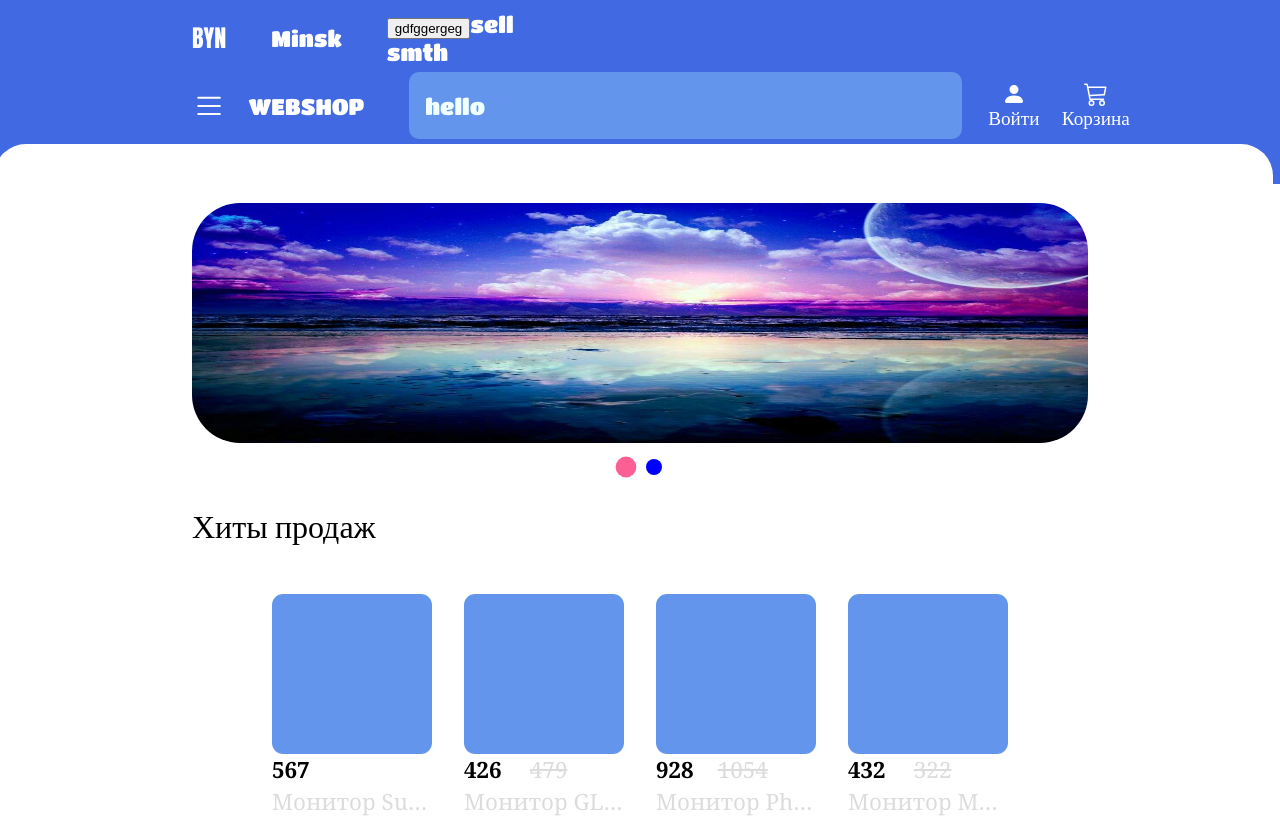
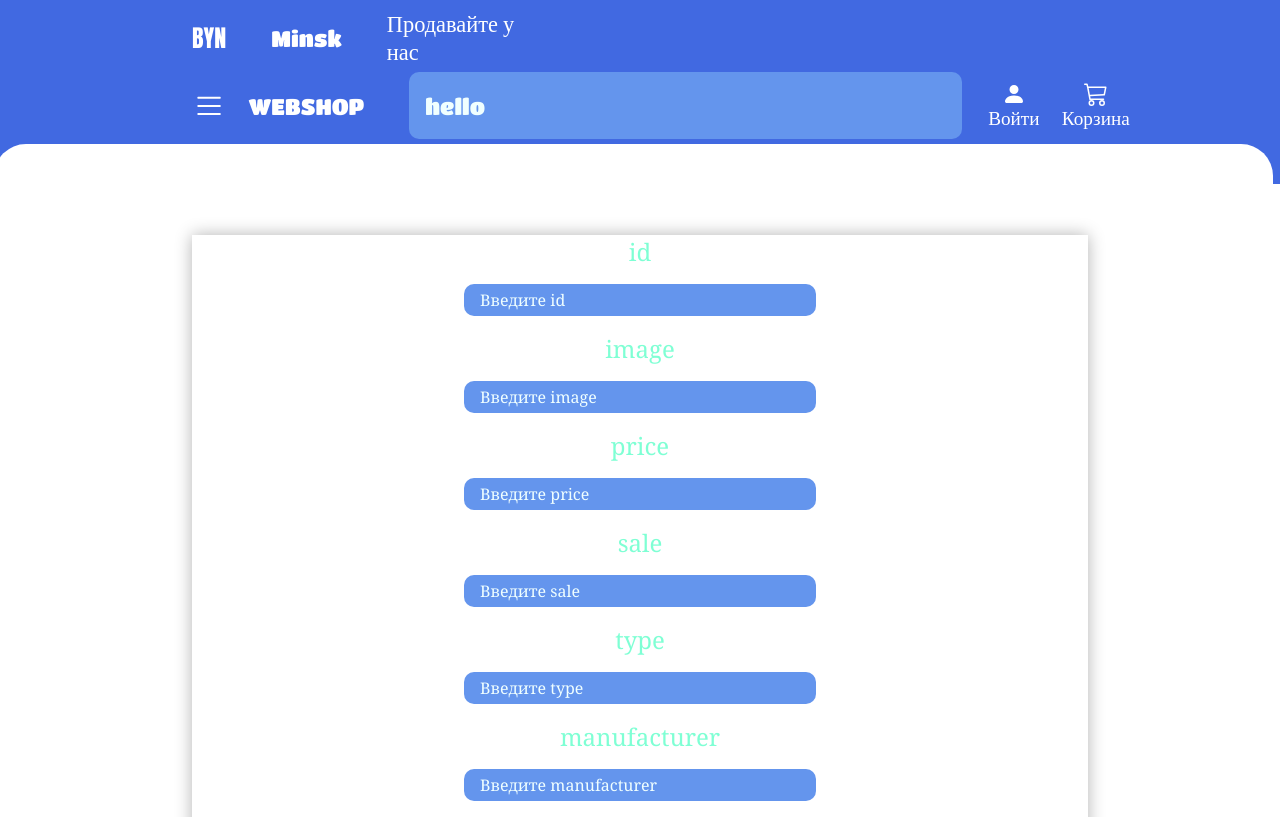
Before and after one commit to KolyaVol/ReactWebShop, a React (Create React App) app: page /addprod in a window 1280 px wide. Shown: the top 817 px of the page. Built offline with nearby package versions, Linux system fonts and the light colour scheme.

Commit message:
addprod padge

```diff
--- /dev/null
+++ b/src/Pages/AddProd/AddProd.jsx
@@ -0,0 +1,25 @@
+import React from "react";
+import styles from "./AddProd.module.css";
+import MyInput from "../../UI/MyInput/MyInput";
+
+export default function AddProd() {
+  let charArr = [
+    "id",
+    "image",
+    "price",
+    "sale",
+    "type",
+    "manufacturer",
+    "name",
+  ];
+  return (
+    <div className={styles.addProd}>
+      {charArr.map((char) => (
+        <div className={styles.charItem}>
+          <span className={styles.charTitle}>{char}</span>
+          <MyInput placeholder={`Введите ${char}`}></MyInput>
+        </div>
+      ))}
+    </div>
+  );
+}
--- /dev/null
+++ b/src/Pages/AddProd/AddProd.module.css
@@ -0,0 +1,21 @@
+.addProd {
+    margin: 14rem 15vw 5rem;
+    min-height: 33vh;
+    display: flex;
+    flex-direction: column;
+    justify-content: center;
+    box-shadow: 0 0 1rem rgba(0, 0, 0, 0.3);
+}
+
+.charItem {
+    display: flex;
+    justify-content: center;
+    align-items: center;
+    flex-direction: column;
+}
+
+.charTitle {
+    font-family: Georgia, 'Times New Roman', Times, serif;
+    font-size: 1.5rem;
+    color: aquamarine;
+}
--- a/src/Router/AppRouter.jsx
+++ b/src/Router/AppRouter.jsx
@@ -1,5 +1,6 @@
 import React from 'react'
 import { Route, Routes } from 'react-router-dom'
+import AddProd from '../Pages/AddProd/AddProd'
 import Cart from '../Pages/Cart/Cart'
 import HomePage from '../Pages/HomePage/HomePage'
 import Login from '../Pages/Login/Login'
@@ -8,14 +9,14 @@ import ProdIdPage from '../Pages/ProdIdPage/ProdIdPage'
 export default function AppRouter() {
   return (
     <div>
-        <Routes>
-            <Route path="/webshop" element = {<HomePage/>}/>
-            <Route path="/login" element = {<Login/>}/>
-            <Route path="/cart" element = {<Cart/>}/>
-            <Route path="/prod/:id" element = {<ProdIdPage/>}/>
-            <Route path="*" element = {<HomePage/>}/>
-        </Routes>
-
+      <Routes>
+        <Route path="/webshop" element={<HomePage />} />
+        <Route path="/login" element={<Login />} />
+        <Route path="/cart" element={<Cart />} />
+        <Route path="/addprod" element={<AddProd />} />
+        <Route path="/prod/:id" element={<ProdIdPage />} />
+        <Route path="*" element={<HomePage />} />
+      </Routes>
     </div>
-  )
+  );
 }
--- a/src/UI/Header/Header.jsx
+++ b/src/UI/Header/Header.jsx
@@ -72,10 +72,9 @@ export default function Header() {
                 onClick={() => setCounter++}
                 className={addCssClass(styles.sell, styles.header__item)}
               >
-                <button onClick={() => setCounter(counter + 1)}>
-                  gdfggergeg
-                </button>
-                sell smth
+                <Link className={styles.header__item} to={"/addprod"}>
+                  Продавайте у нас
+                </Link>
               </div>
 
               <PopUp
--- a/src/UI/Header/Header.module.css
+++ b/src/UI/Header/Header.module.css
@@ -165,6 +165,7 @@
     color: #fff;
     font-family: 'Titan One', cursive;
     font-size: 1.4rem;
+    text-decoration: none;
 }
 
 .bottom__white {
```
Also changed, not shown: src/Api/PostService.js (deleted, +0 -22 lines).
